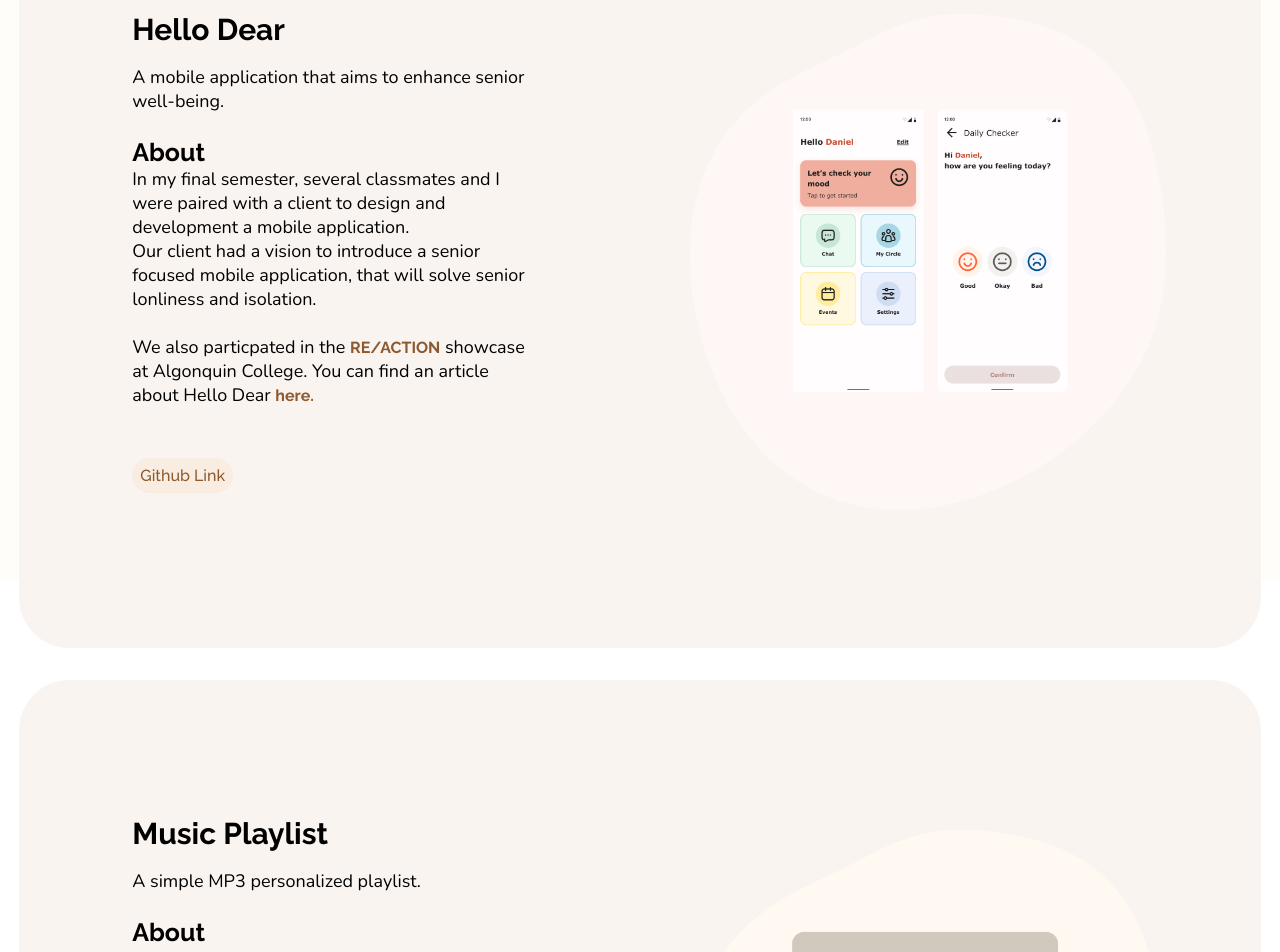
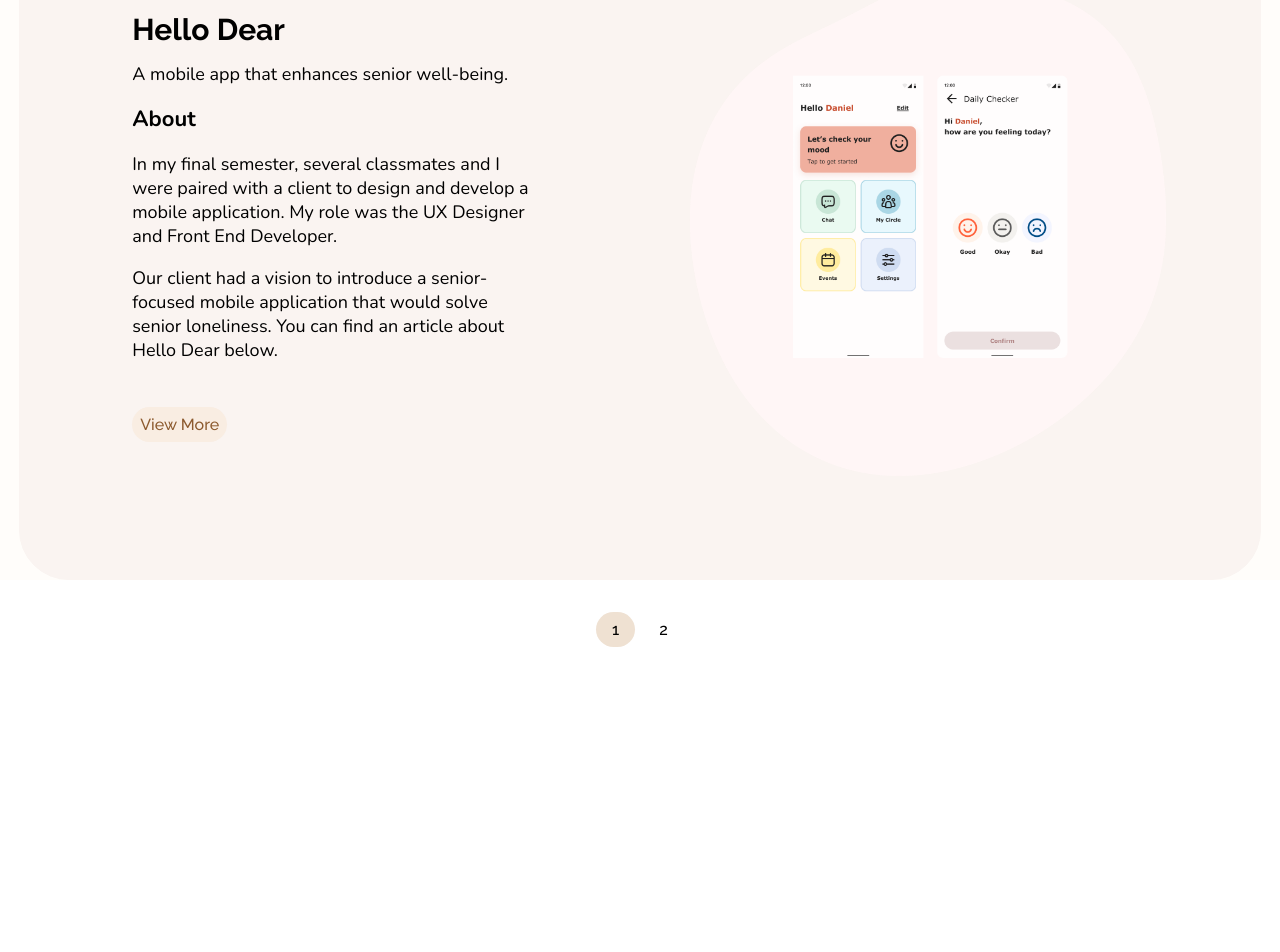
Before and after one commit to nasrafarah328-svg/portfolio, a React (Create React App) app: page /work in a window 1280 px wide. Shown: the part 220-1172 px from the top of the page. After the commit the page ends 867 px from the top, so only its background shows below. Built offline with nearby package versions, Linux system fonts and the light colour scheme.

Commit message:
final touches

```diff
--- a/src/components/Home.js
+++ b/src/components/Home.js
@@ -1,5 +1,5 @@
 import React from "react";
-import { Link } from 'react-router-dom'
+import { Link } from "react-router-dom";
 import "./home.css";
 import { motion } from "framer-motion";
 import { FaFigma } from "react-icons/fa";
@@ -14,7 +14,7 @@ import { SiSwift } from "react-icons/si";
 import { SiVisualstudio } from "react-icons/si";
 import { SiAndroid } from "react-icons/si";
 import { SlPeople } from "react-icons/sl";
-import {HiOutlineArrowLongRight} from "react-icons/hi2"
+import { HiOutlineArrowLongRight } from "react-icons/hi2";
 
 function Home() {
   return (
@@ -61,11 +61,15 @@ function Home() {
         />
       </div>
 
-      <div className= "selection-bottom-screen">
+      <div className="selection-bottom-screen">
         {" "}
         <div className="selection-row-header-container">
           <h1 className="selection-row-header">My Skills</h1>{" "}
-          <p className="selection-row-text"><Link to ="./work">view my work <HiOutlineArrowLongRight /> </Link></p>
+          <p className="selection-row-text">
+            <Link to="./work">
+              view my recent work <HiOutlineArrowLongRight />{" "}
+            </Link>
+          </p>
         </div>{" "}
         <div className="selection-main-home-rows">
           <div className="selection-row">
--- a/src/components/Work.js
+++ b/src/components/Work.js
@@ -1,8 +1,68 @@
-import React from "react";
+import React, { useState } from "react";
 import { motion } from "framer-motion";
 import "./work.css";
 
-function Work() {
+const projects = [
+  {
+    title: "Hello Dear",
+    headerQuote:"A mobile app that enhances senior well-being.",
+    subTitle: "About",
+    description:
+      "In my final semester, several classmates and I were paired with a client to design and develop a mobile application. My role was the UX Designer and Front End Developer.",
+      moreText:
+      "Our client had a vision to introduce a senior-focused mobile application that would solve senior loneliness. You can find an article about Hello Dear below.",
+    imageSrc: "hello-dear.png",
+    githubLink: "https://www.algonquincollege.com/college-blog/ac-students-tackle-senior-isolation-and-loneliness-with-mobile-application/",
+  },
+  {
+    title: "Music Playlist",
+    headerQuote:"A simple MP3 personalized playlist.",
+    subTitle: "About",
+    description:
+      "The Music Playlist is a fully functional HTML5 music player that allows users to play and control a playlist of MP3 files. It features a mobile-first design, complete with CSS animations, and is powered by JavaScript controls. ",
+      moreText:"The playlist can be accessed through a user-friendly interface. Click the link below to view the playlist.",
+    imageSrc: "music.png",
+    githubLink: "https://nasra-playlist.netlify.app/",
+  },
+  // Add more projects as needed
+];
+
+function Project({ title, headerQuote, subTitle, description, moreText, imageSrc, githubLink }) {
+  return (
+    <div className="selection-project-wrapper">
+      <div className="selection-project-text">
+        <h2 className="selection-project-title">{title}</h2>
+        <h2 className="selection-project-headerQuote">{headerQuote}</h2>
+        <h2 className="selection-project-subTitle">{subTitle}</h2>
+        <p className="selection-project-description">{description}</p>
+        <p className="selection-project-moreText">{moreText}</p>
+        <h5 className="github-link">
+          <a href={githubLink} target="_blank" rel="noopener noreferrer">
+            View More
+          </a>
+        </h5>
+      </div>
+      <div className="selection-project-image">
+        <img className="selection-project-image" src={imageSrc} alt={title} />
+      </div>
+    </div>
+  );
+}
+
+function CustomPagination() {
+  const [currentPage, setCurrentPage] = useState(1);
+  const projectsPerPage = 1;
+
+  const indexOfLastProject = currentPage * projectsPerPage;
+  const indexOfFirstProject = indexOfLastProject - projectsPerPage;
+  const currentProjects = projects.slice(indexOfFirstProject, indexOfLastProject);
+
+  const totalPages = Math.ceil(projects.length / projectsPerPage);
+
+  const handlePageChange = (pageNumber) => {
+    setCurrentPage(pageNumber);
+  };
+
   return (
     <motion.div
       initial={{ opacity: 0 }}
@@ -10,109 +70,33 @@ function Work() {
       exit={{ opacity: 0 }}
     >
       <div className="selection-projects">
-        <div className="selection-project-wrapper">
-          <div className="selection-project-text">
-            <h2 className="selection-project-title">Hello Dear</h2>
-            <p className="selection-project-description">
-              A mobile application that aims to enhance senior well-being.
-              <br></br>
-              <br></br>
-              <span className="selection-text-wrapper-three">
-                About <br></br>
-              </span>
-              In my final semester, several classmates and I were paired with a
-              client to design and development a mobile application.
-              <br></br>
-              Our client had a vision to introduce a senior focused mobile
-              application, that will solve senior lonliness and isolation.
-              <br></br>
-              <br></br>
-              We also particpated in the{" "}
-              <span className="selection-text-wrapper-five">
-                {" "}
-                <a
-                  href="https://www.algonquincollege.com/arie/re-action/"
-                  target="_blank"
-                  rel="noopener noreferrer"
-                >
-                  RE/ACTION
-                </a>
-              </span>{" "}
-              showcase at Algonquin College. You can find an article about Hello
-              Dear{" "}
-              <span className="selection-text-wrapper-five">
-                {" "}
-                <a
-                  href="https://www.algonquincollege.com/college-blog/ac-students-tackle-senior-isolation-and-loneliness-with-mobile-application/"
-                  target="_blank"
-                  rel="noopener noreferrer"
-                >
-                  here.
-                </a>
-              </span>{" "}
-              <br></br>
-              <br></br>
-              <h5 className="github-link">
-                <a
-                  href="https://github.com/Team-4-Hexagon/hello-dear"
-                  target="_blank"
-                >
-                  {" "}
-                  Github Link
-                </a>
-              </h5>
-            </p>
-          </div>
-          <div className="selection-project-image">
-            <img
-              className="selection-project-image"
-              src="hello-dear.png"
-              alt="Hello Dear"
-            />
-          </div>
-        </div>
+        {currentProjects.map((project, index) => (
+          <Project
+            key={index}
+            title={project.title}
+            headerQuote={project.headerQuote}
+            subTitle={project.subTitle}
+            description={project.description}
+            moreText={project.moreText}
+            imageSrc={project.imageSrc}
+            githubLink={project.githubLink}
+          />
+        ))}
+      </div>
 
-        <div className="selection-project-wrapper">
-          <div className="selection-project-text">
-            <h2 className="selection-project-title">Music Playlist</h2>
-            <p className="selection-project-description">
-              A simple MP3 personalized playlist.
-              <br></br>
-              <br></br>
-              <span className="selection-text-wrapper-three">
-                About <br></br>
-              </span>
-              The Music Playlist is a fully functional HTML5 music player that
-              allows users to play and control a playlist of MP3 files.
-              <br></br>
-              It features a mobile-first design, complete with CSS animations,
-              and is powered by JavaScript controls. <br></br>The playlist can
-              be accessed through a user-friendly interface. Additionally, users
-              can control the player's functionality by clicking on the list
-              items in the playlist area.
-              <br></br>
-              <br></br>
-              You can view the playlist through the Netlify link below.
-              <br></br>
-              <h5 className="github-link">
-                <a href="https://nasra-playlist.netlify.app/" target="_blank">
-                  {" "}
-                  Netlify Link
-                </a>
-              </h5>
-            </p>
-          </div>
-          <div className="selection-project-image">
-            <img
-              className="selection-project-image"
-              src="music.png"
-              alt="Hello Dear"
-            />
-          </div>
-        </div>
+      <div className="pagination">
+        {Array.from({ length: totalPages }, (_, index) => (
+          <button
+            key={index}
+            className={`pagination-item ${currentPage === index + 1 ? "active" : ""}`}
+            onClick={() => handlePageChange(index + 1)}
+          >
+            {index + 1}
+          </button>
+        ))}
       </div>
     </motion.div>
   );
 }
 
-export default Work;
+export default CustomPagination;
--- a/src/components/home.css
+++ b/src/components/home.css
@@ -115,7 +115,7 @@
   display: flex;
   flex-direction: column;
   align-items: center;
-  background-color: white;
+  background-color: #fef7f0;
   border-radius: 10px;
   box-shadow: 0 3px 10px rgba(0, 0, 0, 0.1);
   padding: 20px;
--- a/src/components/work.css
+++ b/src/components/work.css
@@ -25,8 +25,26 @@
   font-size: 30px;
   margin-bottom: 0.5rem;
 }
+.selection-project-headerQuote {
+  font-size: 18px;
+  max-width: 800px;
+  font-weight: 100;
+  font-family: "Nunito";
+}
+.selection-project-subTitle {
+  font-size: 22px;
+  max-width: 800px;
+  font-weight: 700;
+  font-family: "Nunito";
+}
 
 .selection-project-description {
+  font-size: 18px;
+  max-width: 800px;
+  font-weight: 300;
+  font-family: "Nunito";
+}
+.selection-project-moreText {
   font-size: 18px;
   max-width: 800px;
   font-weight: 300;
@@ -53,6 +71,33 @@
   cursor: pointer;
   border-radius: 20px;
   padding: 0.5rem;
+}
+
+.pagination {
+  display: flex;
+  justify-content: center;
+  margin-top: 1rem;
+}
+
+.pagination-item {
+  font-size: 16px;
+  font-family: "Raleway";
+  font-weight: 500;
+  cursor: pointer;
+  border-radius: 20px;
+  padding: 0.5rem 1rem;
+  margin: 0 0.25rem;
+  border: none;
+  background-color: transparent;
+  transition: background-color 0.3s ease;
+}
+
+.pagination-item:hover {
+  background-color: rgba(0, 0, 0, 0.1);
+}
+
+.pagination-item.active {
+  background-color: #EFE1D2;
 }
 
 @media screen and (min-width: 768px) {
```
